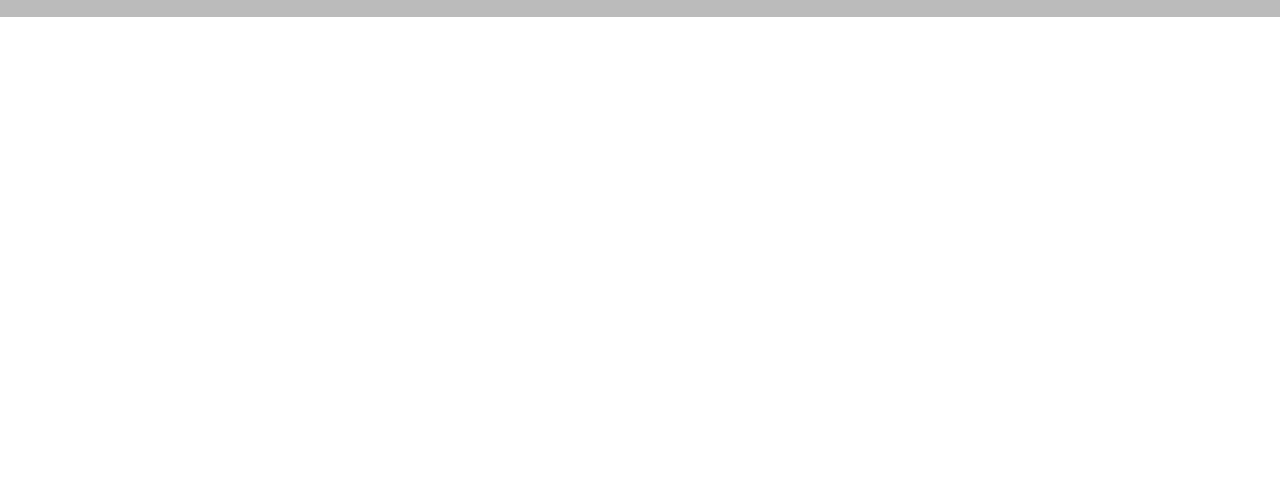
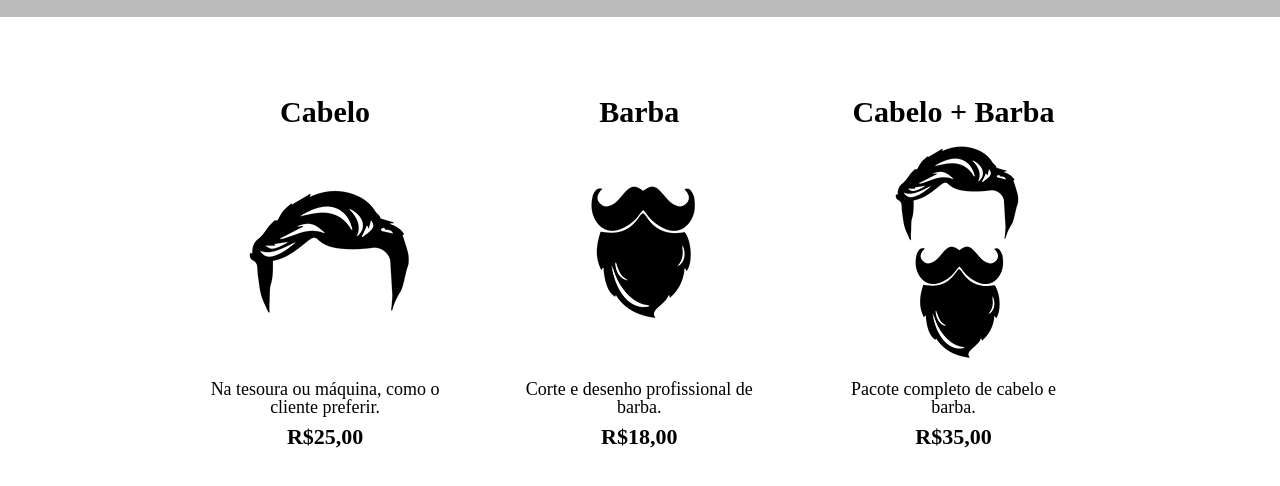
Before and after one commit to rafaellacoelho/alura-course, a plain HTML site: page BarbeariaAlura/produtos.html in a window 1280 px wide. Shown: the part 276-762 px from the top of the page. Drawn offline with Linux system fonts and the light colour scheme.

Commit message:
Product creation and styling

```diff
--- a/BarbeariaAlura/produtos.css
+++ b/BarbeariaAlura/produtos.css
@@ -27,3 +27,34 @@ nav ul li a{
   text-transform: uppercase;
   text-decoration: none;
 }
+
+.produtos {
+  width: 940px;
+  margin: 0 auto;
+  padding: 50px 0;
+}
+
+.produtos li {
+  width: 30%;
+  display: inline-block;
+  text-align: center;
+  vertical-align: top;
+  margin: 0 1.5%;
+  padding: 30px 20px;
+  box-sizing: border-box;
+}
+
+.produtos li h2 {
+  font-size: 30px;
+  font-weight: bold;
+}
+
+.produtos li .produto-descricao {
+  font-size: 18px;
+}
+
+.produtos li .produto-preco {
+  font-size: 22px;
+  font-weight: bold;
+  margin-top: 10px;
+}
--- a/BarbeariaAlura/produtos.html
+++ b/BarbeariaAlura/produtos.html
@@ -22,5 +22,32 @@
         </nav>
       </div>
     </header>
+
+    <main>
+      <ul class="produtos">
+        <li>
+          <h2>Cabelo</h2>
+          <img src="cabelo.jpg" />
+          <p class="produto-descricao">
+            Na tesoura ou máquina, como o cliente preferir.
+          </p>
+          <p class="produto-preco">R$25,00</p>
+        </li>
+        <li>
+          <h2>Barba</h2>
+          <img src="barba.jpg" />
+          <p class="produto-descricao">
+            Corte e desenho profissional de barba.
+          </p>
+          <p class="produto-preco">R$18,00</p>
+        </li>
+        <li>
+          <h2>Cabelo + Barba</h2>
+          <img src="cabelo+barba.jpg" />
+          <p class="produto-descricao">Pacote completo de cabelo e barba.</p>
+          <p class="produto-preco">R$35,00</p>
+        </li>
+      </ul>
+    </main>
   </body>
 </html>
```
